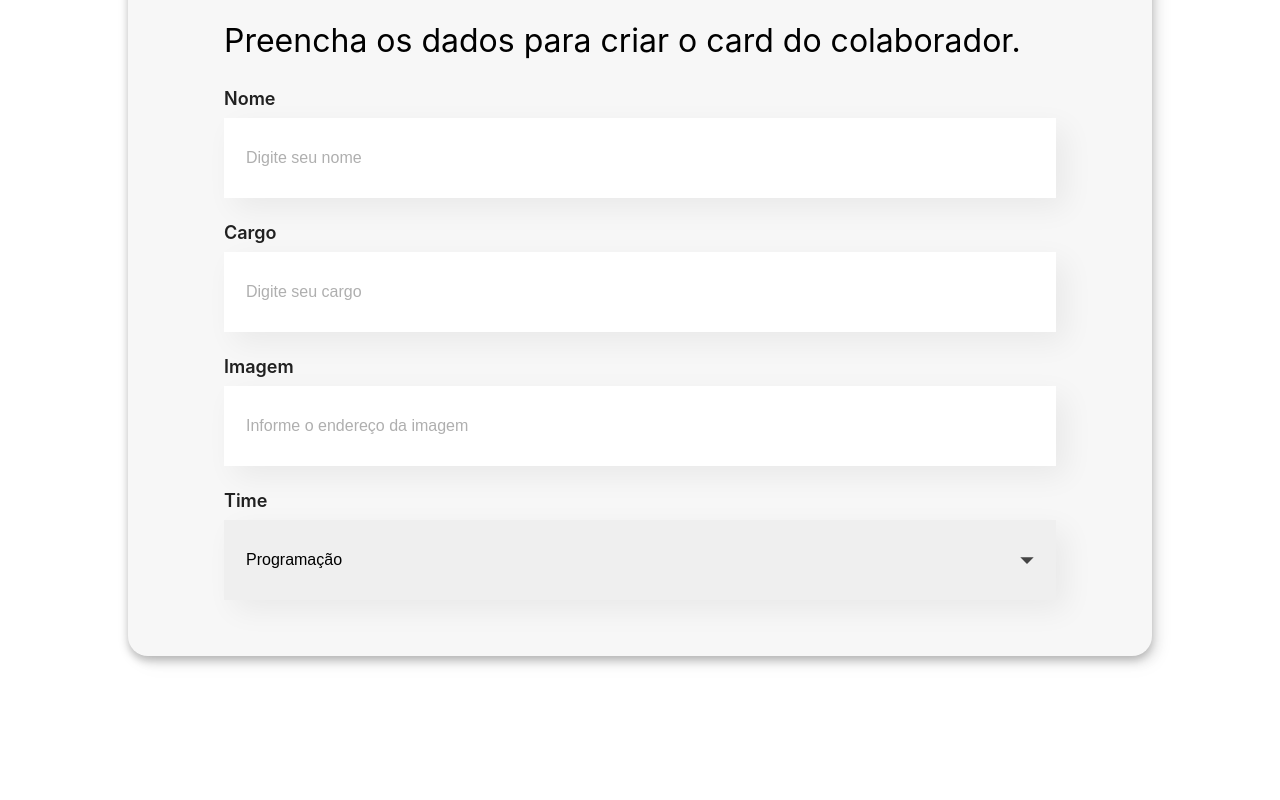
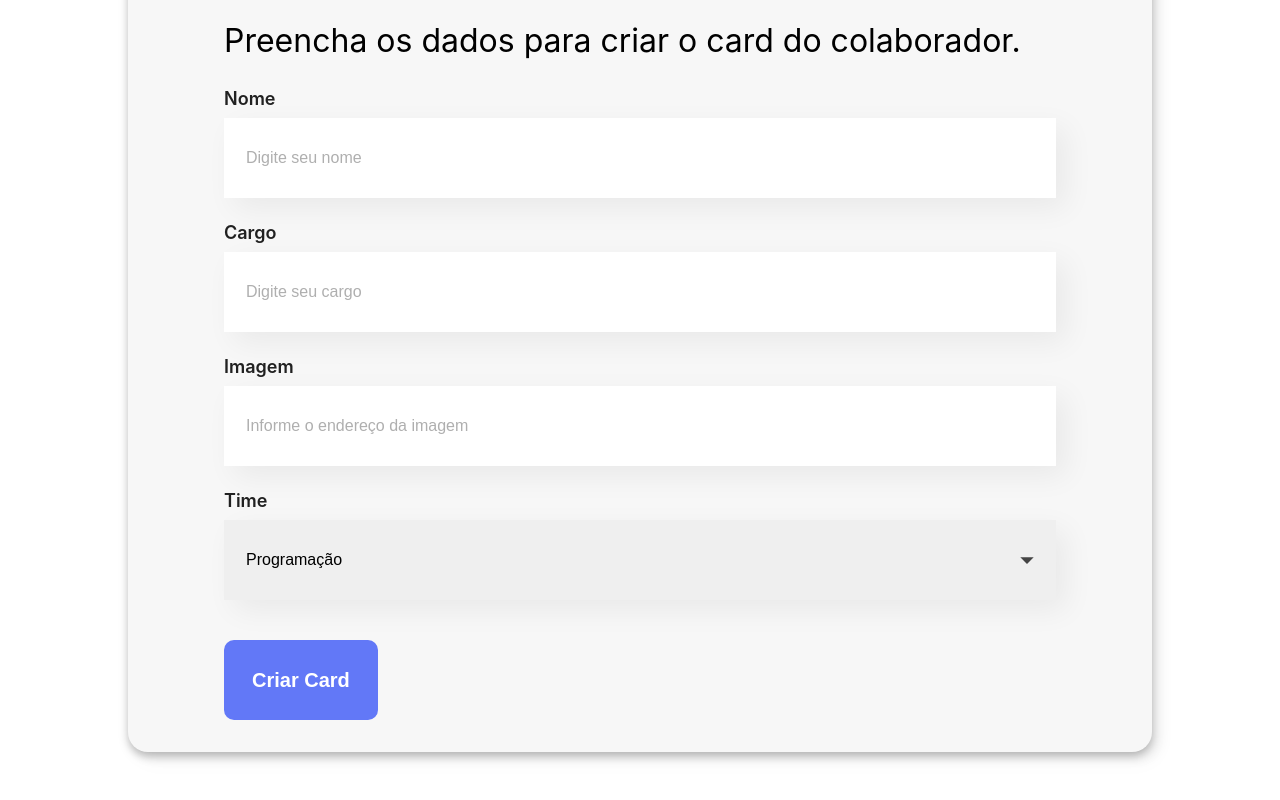
Before and after one commit to GabrielVeroneze/organo-plus, a React (Create React App) app: page / in a window 1280 px wide. Shown: the part 618-1418 px from the top of the page. Before the commit the page ends 1354 px from the top, so only its background shows below. Built offline with nearby package versions, Linux system fonts and the light colour scheme.

Commit message:
:sparkles: feat: Adiciona botão ao formulário

```diff
--- /dev/null
+++ b/src/componentes/Botao/Botao.css
@@ -0,0 +1,16 @@
+.botao {
+    background-color: #6278F7;
+    border: none;
+    border-radius: 10px;
+    color: #FFFFFF;
+    cursor: pointer;
+    font-size: 1.25rem;
+    font-weight: 700;
+    line-height: 24px;
+    margin-top: 1rem;
+    padding: 1.75rem;
+}
+
+.botao:hover {
+    color: #95FFD4;
+}
--- /dev/null
+++ b/src/componentes/Botao/index.js
@@ -0,0 +1,9 @@
+import './Botao.css'
+
+const Botao = (props) => {
+    return (
+        <button className='botao'>{props.children}</button>
+    )
+}
+
+export default Botao
--- a/src/componentes/Formulario/index.js
+++ b/src/componentes/Formulario/index.js
@@ -1,6 +1,7 @@
 import './Formulario.css'
 import CampoTexto from '../CampoTexto'
 import ListaSuspensa from '../ListaSuspensa'
+import Botao from '../Botao'
 
 const Formulario = () => {
     const times = [
@@ -21,6 +22,9 @@ const Formulario = () => {
                 <CampoTexto label='Cargo' placeholder='Digite seu cargo' />
                 <CampoTexto label='Imagem' placeholder='Informe o endereço da imagem' />
                 <ListaSuspensa label='Time' itens={times}/>
+                <Botao>
+                    Criar Card
+                </Botao>
             </form>
         </section>
     )
```
